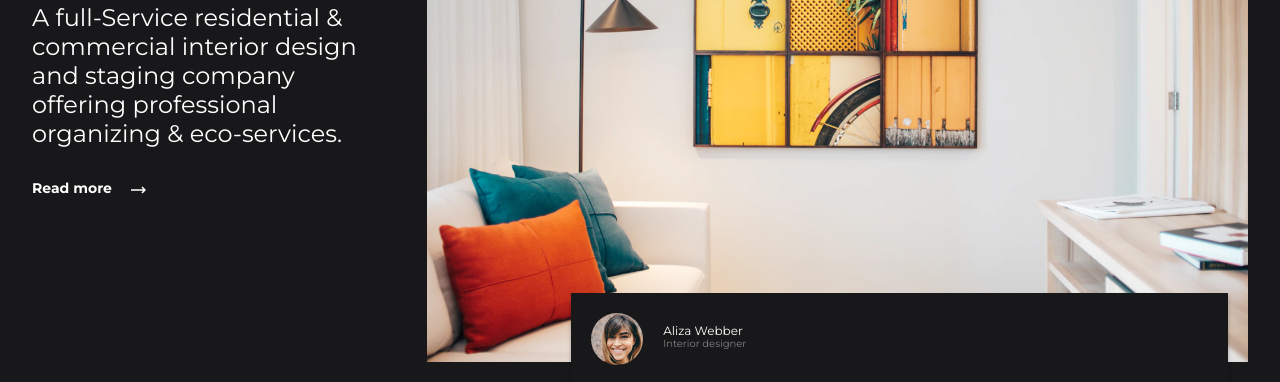
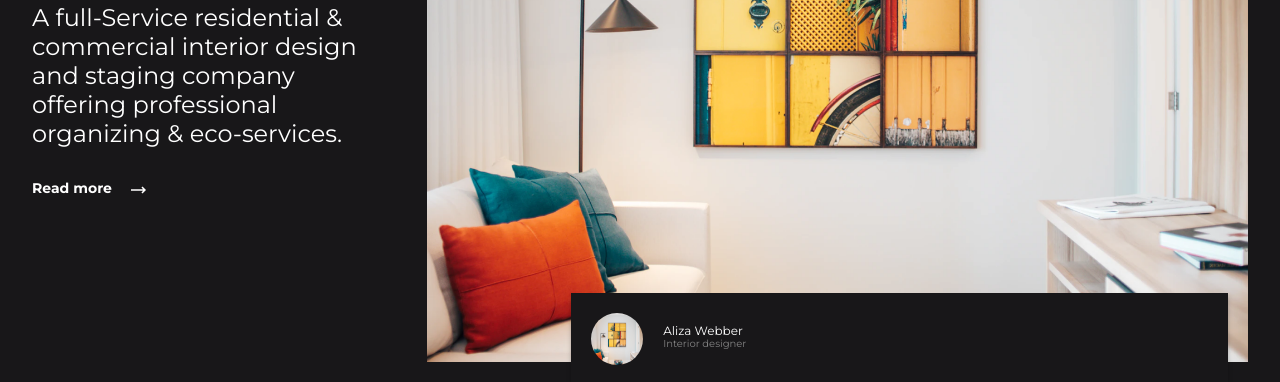
Before and after one commit to admiralsabo/Interior-Consultant, a plain HTML site: page index.html in a window 1280 px wide. Shown: the part 401-783 px from the top of the page. Drawn offline with nearby package versions, Linux system fonts and the light colour scheme.

Commit message:
edited image

```diff
--- a/index.html
+++ b/index.html
@@ -67,10 +67,10 @@
             </a>
           </div>
           <div class="content-with-image">
-            <img src="images/photo1.png" />
+            <img src="/Images/photo1.png" />
             <div class="profile">
               <div class="profile-details">
-                <img src="images/photo2.png" />
+                <img src="/Images/photo1.png" />
                 <div class="details">
                   <h2>Aliza Webber</h2>
                   <p>Interior designer</p>
```
